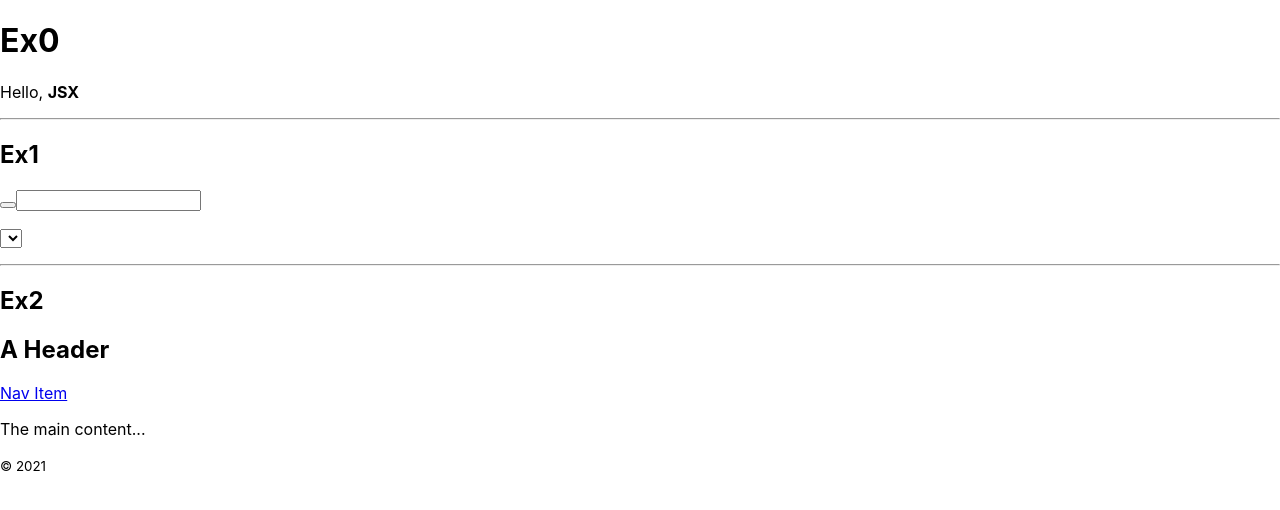
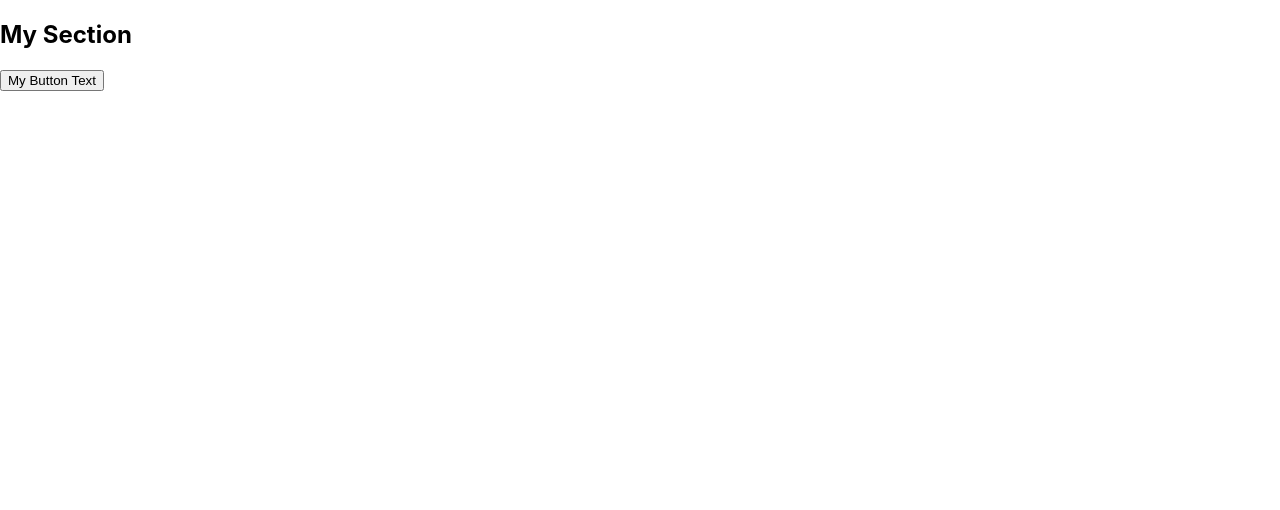
Before and after one commit to changofficial/LabAssignmentWeb, a React (Create React App) app: page / in a window 1280 px wide. Shown: the top 510 px of the page. Built offline with nearby package versions, Linux system fonts and the light colour scheme.

Commit message:
in class lab3 ex3

```diff
--- /dev/null
+++ b/src/MyButton.js
@@ -0,0 +1,8 @@
+import * as React from "react";
+
+class MyButton extends React.Component{
+    render() {
+        return <button>{this.props.children}</button>;
+    }
+}
+export default MyButton;
--- /dev/null
+++ b/src/MySection.js
@@ -0,0 +1,13 @@
+import * as React from "react";
+
+class MySection extends React.Component{
+    render (){
+        return (
+            <section>
+                <h2>My Section</h2>
+                {this.props.children}
+            </section>
+        )
+    }
+}
+export default MySection;
--- a/src/index.js
+++ b/src/index.js
@@ -4,50 +4,15 @@ import './index.css';
 import App from './App';
 import reportWebVitals from './reportWebVitals';
 
+import MySection from "./MySection";
+import MyButton from "./MyButton";
+
 const root = ReactDOM.createRoot(document.getElementById('root'));
 root.render(
-  <>
-    <div>
-        <h1>Ex0</h1>
-        <p>
-          Hello, <strong>JSX</strong>
-        </p>
-    </div>
-    <hr></hr>
-    <div>
-        <h2>Ex1</h2>
-        <button/>
-        <code/>
-        <input />
-        <label/>
-        <p/>
-        <pre/>
-        <select/>
-        <table />
-        <ul />
-    </div>
-    <hr></hr>
-    <div>
-      <h2>Ex2</h2>
-      <section>
-          <header>
-              <h1>A Header</h1>
-          </header>
-          <nav>
-            <a href="item">Nav Item</a>
-          </nav>
-            <main>
-              <p>The main content...</p>
-            </main>
-            <footer>
-                <small> &copy; 2021</small>
-            </footer>
-
-      </section>
-    </div>
-  </>
+  <MySection>
+      <MyButton>My Button Text</MyButton>
+  </MySection>
 );
-
 // If you want to start measuring performance in your app, pass a function
 // to log results (for example: reportWebVitals(console.log))
 // or send to an analytics endpoint. Learn more: https://bit.ly/CRA-vitals
```
